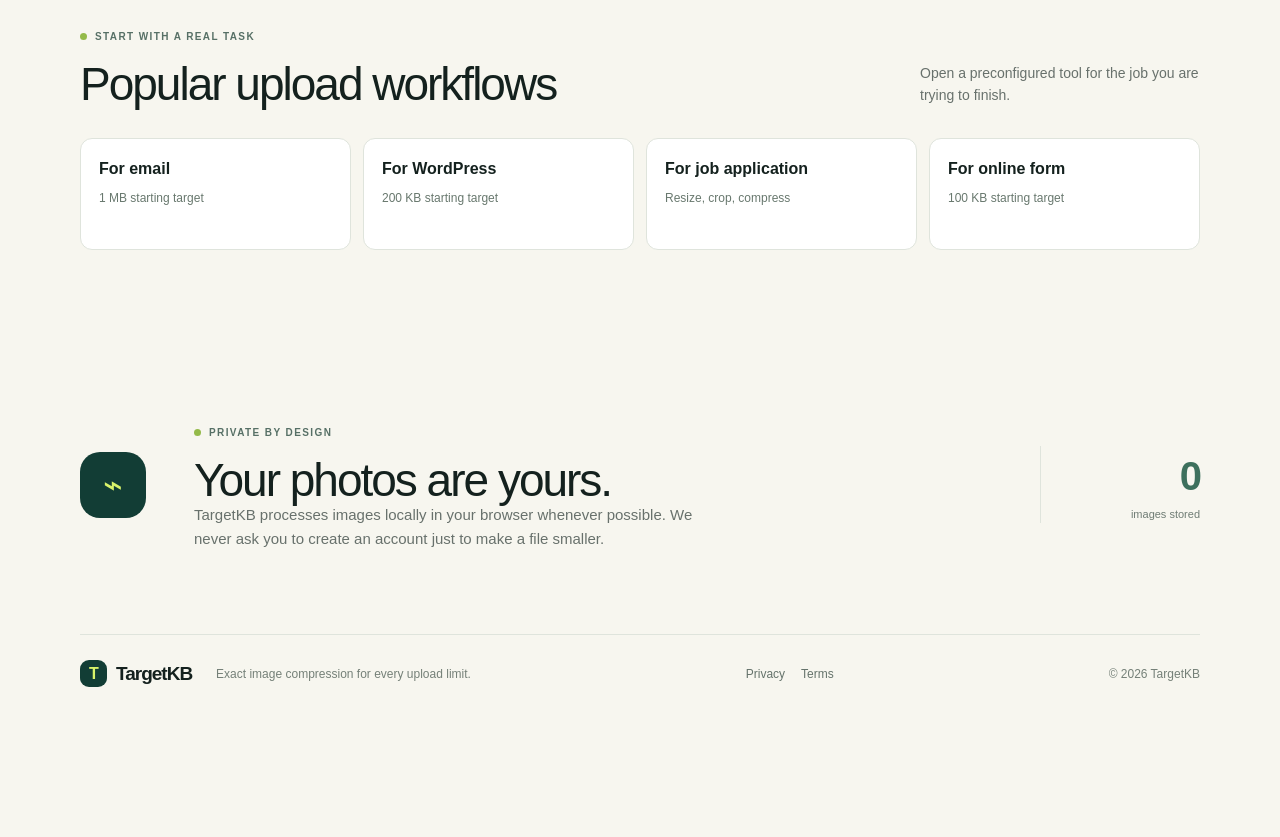
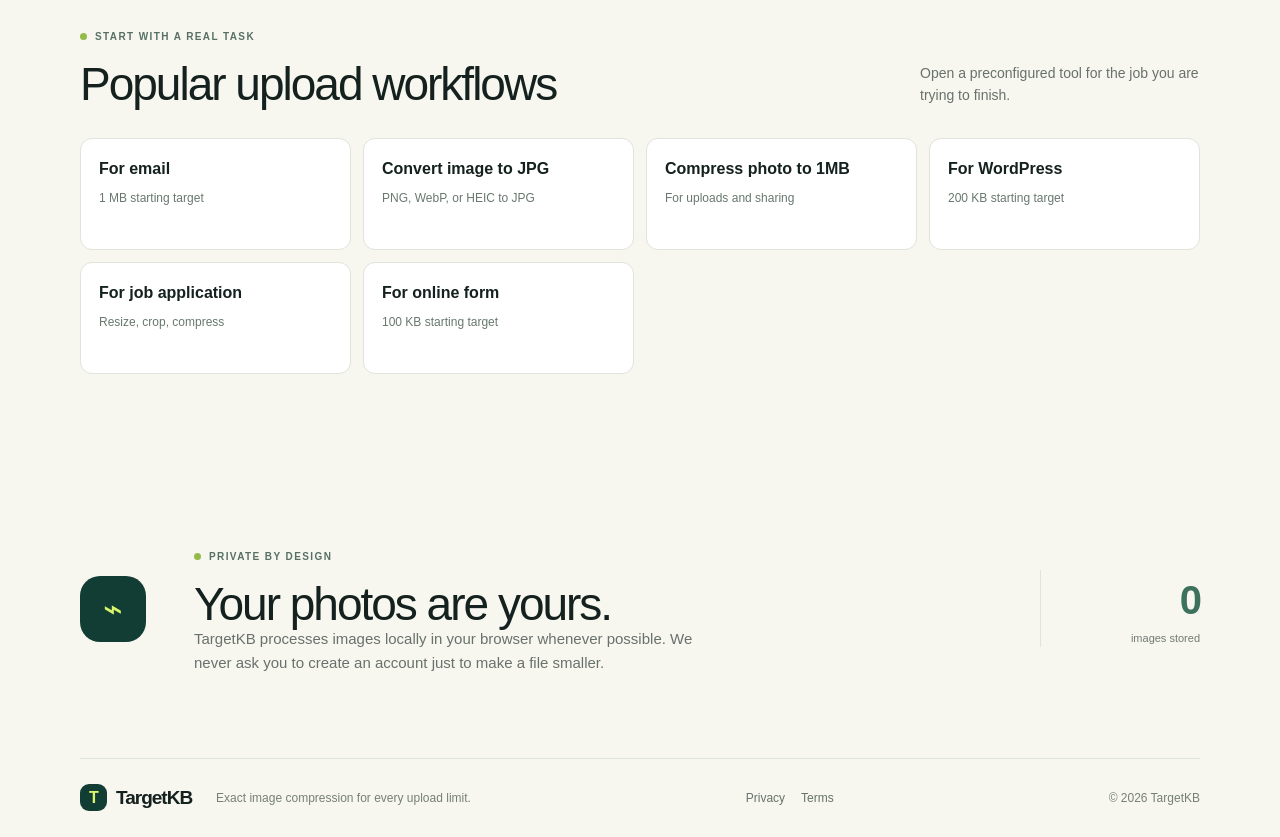
Before and after one commit to zq4034698/targetkb, a Next.js app: page / in a window 1280 px wide. Shown: the part 1860-2697 px from the top of the page. Before the commit the page ends 2573 px from the top, so only its background shows below. Built offline with nearby package versions, Linux system fonts and the light colour scheme.

Commit message:
Strengthen homepage links for JPG and 1MB tools

```diff
--- a/app/page.tsx
+++ b/app/page.tsx
@@ -151,7 +151,7 @@ export default function Home() {
     </section>
     <section className="proof wrap" id="how">{t.steps.map((step, index) => <div key={step[0]}><span className="number">0{index + 1}</span><h2>{step[0]}</h2><p>{step[1]}</p></div>)}</section>
     <section className="size-section" id="popular"><div className="wrap"><div className="section-heading"><div><span className="eyebrow"><span /> {t.built}</span><h2>{t.popularTitle}</h2></div><p>{t.popularIntro}</p></div><div className="size-grid">{[{ size: '20KB', href: '/compress-image-to-20kb' }, { size: '50KB', href: '/compress-image-to-50kb' }, { size: '100KB', href: '/compress-image-to-100kb' }, { size: '200KB', href: '/compress-image-to-200kb' }, { size: '500KB', href: '/compress-image-to-500kb' }, { size: '1MB', href: '/compress-image-to-1mb' }].map((item, index) => <a className="size-card" key={item.size} href={item.href}><strong>{item.size}</strong><span>{t.uses[index]}</span><i>↗</i></a>)}</div></div></section>
-    <section className="workflow-section wrap"><div className="section-heading"><div><span className="eyebrow"><span /> {language === 'en' ? 'Start with a real task' : language === 'zh-CN' ? '按真实需求开始' : '按真實需求開始'}</span><h2>{language === 'en' ? 'Popular upload workflows' : language === 'zh-CN' ? '常见上传场景' : '常見上傳情境'}</h2></div><p>{language === 'en' ? 'Open a preconfigured tool for the job you are trying to finish.' : language === 'zh-CN' ? '按你的实际任务进入工具，无需从零设置。' : '依你的實際任務進入工具，無需從零設定。'}</p></div><div className="workflow-grid"><a href="/compress-image-for-email"><strong>For email</strong><span>1 MB starting target</span></a><a href="/compress-image-for-wordpress"><strong>For WordPress</strong><span>200 KB starting target</span></a><a href="/compress-image-for-job-application"><strong>For job application</strong><span>Resize, crop, compress</span></a><a href="/compress-image-for-online-form"><strong>For online form</strong><span>100 KB starting target</span></a></div></section>
+    <section className="workflow-section wrap"><div className="section-heading"><div><span className="eyebrow"><span /> {language === 'en' ? 'Start with a real task' : language === 'zh-CN' ? '按真实需求开始' : '按真實需求開始'}</span><h2>{language === 'en' ? 'Popular upload workflows' : language === 'zh-CN' ? '常见上传场景' : '常見上傳情境'}</h2></div><p>{language === 'en' ? 'Open a preconfigured tool for the job you are trying to finish.' : language === 'zh-CN' ? '按你的实际任务进入工具，无需从零设置。' : '依你的實際任務進入工具，無需從零設定。'}</p></div><div className="workflow-grid"><a href="/compress-image-for-email"><strong>For email</strong><span>1 MB starting target</span></a><a href="/convert-image-to-jpg"><strong>Convert image to JPG</strong><span>PNG, WebP, or HEIC to JPG</span></a><a href="/compress-image-to-1mb"><strong>Compress photo to 1MB</strong><span>For uploads and sharing</span></a><a href="/compress-image-for-wordpress"><strong>For WordPress</strong><span>200 KB starting target</span></a><a href="/compress-image-for-job-application"><strong>For job application</strong><span>Resize, crop, compress</span></a><a href="/compress-image-for-online-form"><strong>For online form</strong><span>100 KB starting target</span></a></div></section>
     <section className="privacy wrap" id="privacy"><div className="lock">⌁</div><div><span className="eyebrow"><span /> {t.private}</span><h2>{t.privacyTitle}</h2><p>{t.privacyText}</p></div><div className="stat"><strong>0</strong><span>{t.stored}</span></div></section>
     <footer className="footer wrap"><a className="brand" href="#top"><span className="brand-mark">T</span>TargetKB</a><p>{t.footer}</p><div className="footer-links"><a href="/privacy">Privacy</a><a href="/terms">Terms</a></div><span>© 2026 TargetKB</span></footer>
   </main>;
```
Also changed, not shown: app/compress-image-to-1mb/page.tsx (+2 -2 lines).
